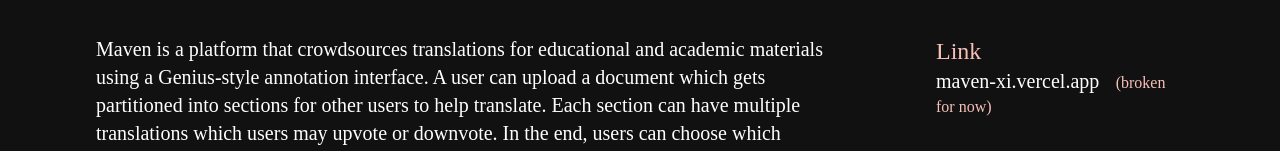
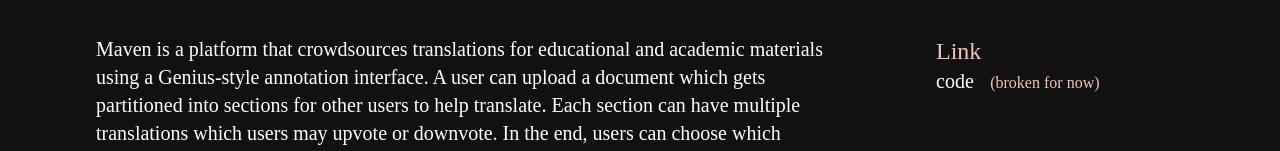
Before and after one commit to kelflyang/kellyfang, a Next.js app: page /projects/maven in a window 1280 px wide. Shown: the part 234-385 px from the top of the page. Built offline with nearby package versions, Linux system fonts and the light colour scheme.

Commit message:
update maven with link to code

```diff
--- a/pages/projects/maven.js
+++ b/pages/projects/maven.js
@@ -54,12 +54,12 @@
             <div>
               <p className="text-2xl">Link</p>
               <Link
-                href="https://maven-xi.vercel.app/"
+                href="https://github.com/CarolinaMoura/maven"
                 target="_blank"
                 rel="noopener noreferrer"
                 className="text-xl text-white"
               >
-                maven-xi.vercel.app
+                code
               </Link>
               &#20; (broken for now)
             </div>
```
